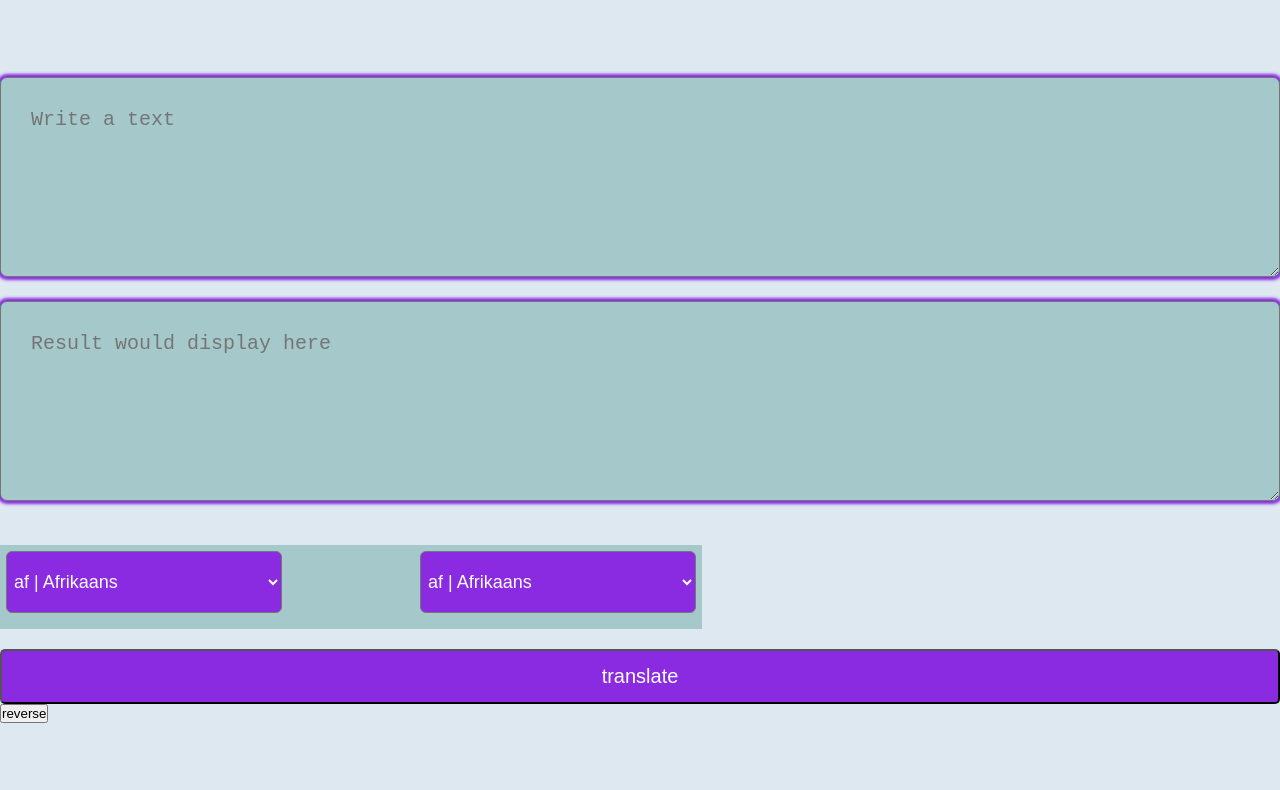
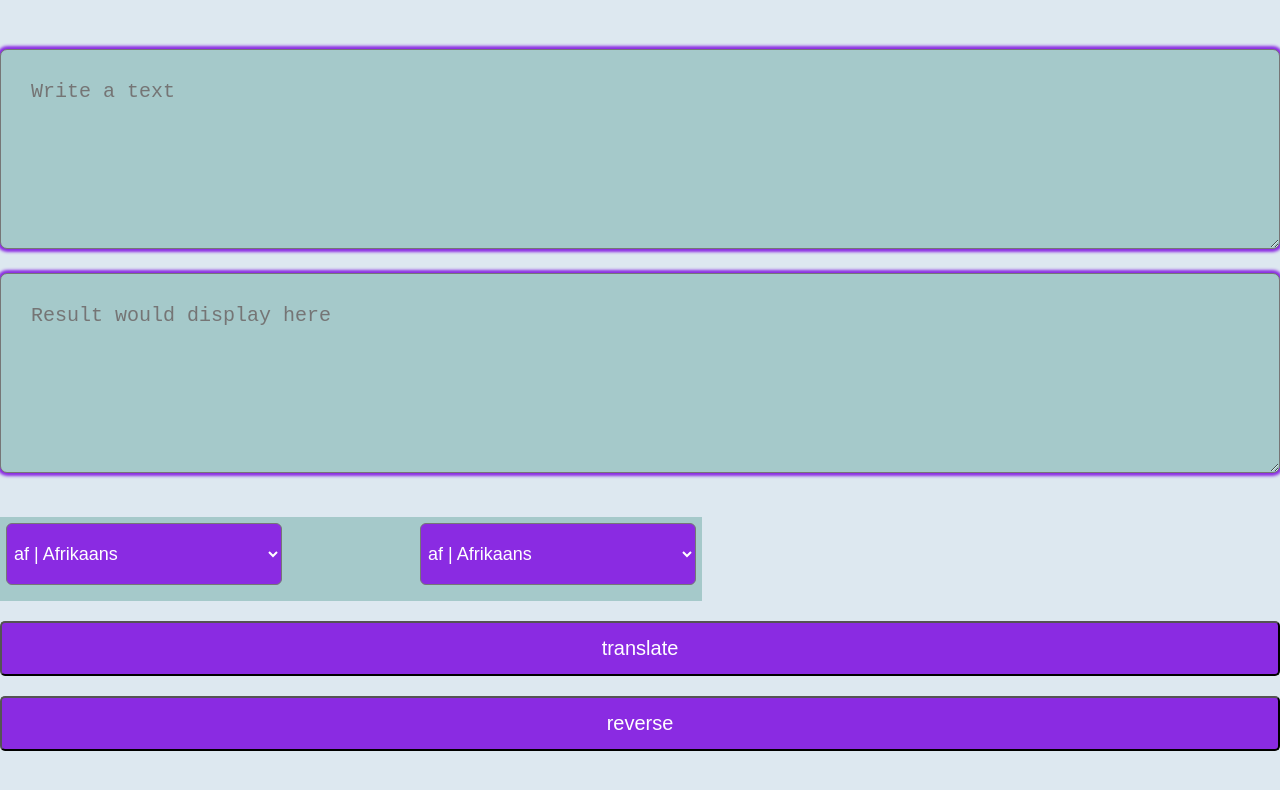
Before and after one commit to Chizzy250/translator-app, a plain HTML site: page index.html in a window 1280 px wide. Drawn offline with Linux system fonts and the light colour scheme.

Commit message:
Update lang.css

```diff
--- a/lang.css
+++ b/lang.css
@@ -85,3 +85,14 @@ flex-wrap: wrap;
   padding: 6px;
   background: #a5c9ca;
 }
+
+.reverse {
+background: blueviolet;
+  color: #fff;
+  text-align: centre;
+  margin-top: 20px;
+  width: 100%;
+  padding: 14px;
+  border-radius: 5px;
+  font-size: 20px;
+}
```
